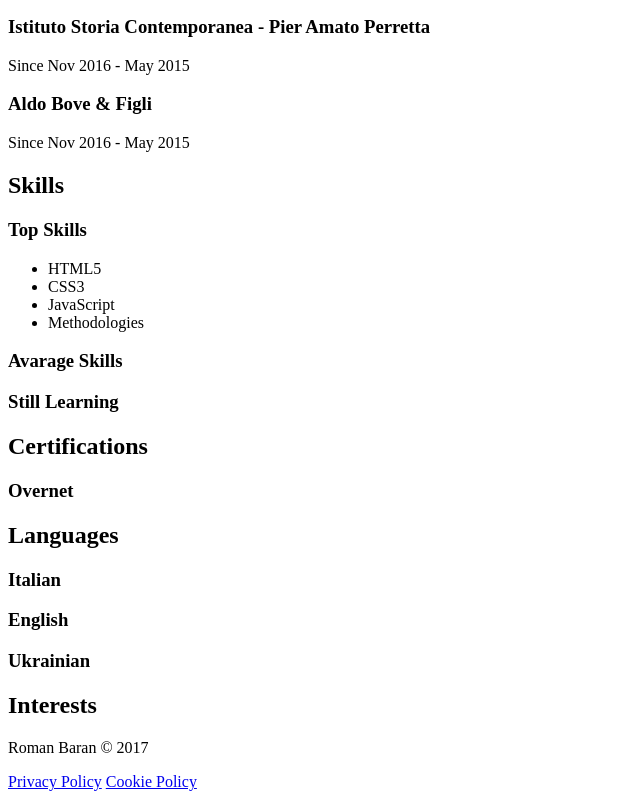
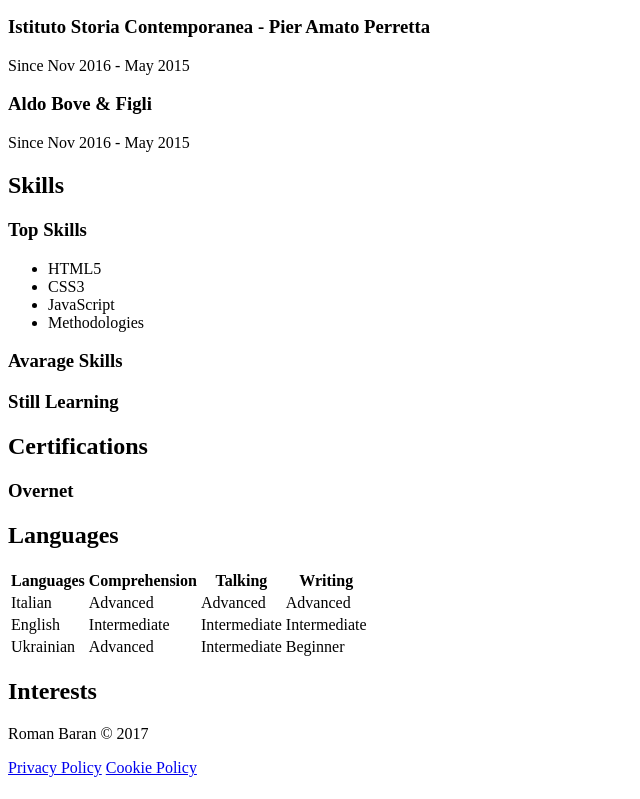
Before and after one commit to RomanB96/CurriculumVitae, a plain HTML site: page index.html in a window 1280 px wide. Shown: the part 2498-3297 px from the top of the page, without its empty margins (0-640 px from the left). Drawn offline with Linux system fonts and the light colour scheme.

Commit message:
Language table

```diff
--- a/index.html
+++ b/index.html
@@ -13,7 +13,7 @@
     <meta name="revisit-after" content="7 days">
     <meta name="viewport" content="width=device-width, initial-scale=1">
 
-    <meta name="abstract" content="The Roman Baran curriculum.">
+    <meta name="abstract" content="The Roman Baran website.">
     <meta name="author" content="Roman Baran">
     <meta name="copyright" content="Roman Baran">
     <meta name="distribution" content="global">
@@ -24,8 +24,8 @@
     <meta name="web_author" content="Roman Baran">
 
     <meta name="msthemecompatible" content="no">
-    <meta name='revised' content='Monday, August 1st, 2017, 15:41pm'>
-    <meta name="subject" content="The Roman Baran curriculum.">
+    <meta name='revised' content='Monday, August 28th, 2017, 09:46am'>
+    <meta name="subject" content="The Roman Baran website.">
 </head>
 
 <body id="body">
@@ -376,23 +376,37 @@
                 <h2>Languages</h2>
             </header>
 
-            <!-- TODO: Maybe a table? -->
             <section>
-                <header>
-                    <h3>Italian</h3>
-                </header>
-            </section>
-
-            <section>
-                <header>
-                    <h3>English</h3>
-                </header>
-            </section>
-
-            <section>
-                <header>
-                    <h3>Ukrainian</h3>
-                </header>
+                <table>
+                    <thead>
+                        <tr>
+                            <th>Languages</th>
+                            <th>Comprehension</th>
+                            <th>Talking</th>
+                            <th>Writing</th>
+                        </tr>
+                    </thead>
+                    <tbody>
+                        <tr>
+                            <td>Italian</td>
+                            <td>Advanced</td>
+                            <td>Advanced</td>
+                            <td>Advanced</td>
+                        </tr>
+                        <tr>
+                            <td>English</td>
+                            <td>Intermediate</td>
+                            <td>Intermediate</td>
+                            <td>Intermediate</td>
+                        </tr>
+                        <tr>
+                            <td>Ukrainian</td>
+                            <td>Advanced</td>
+                            <td>Intermediate</td>
+                            <td>Beginner</td>
+                        </tr>
+                    </tbody>
+                </table>
             </section>
         </article>
 
```
Also changed, not shown: CONTENT.md (deleted, +0 -18 lines).
